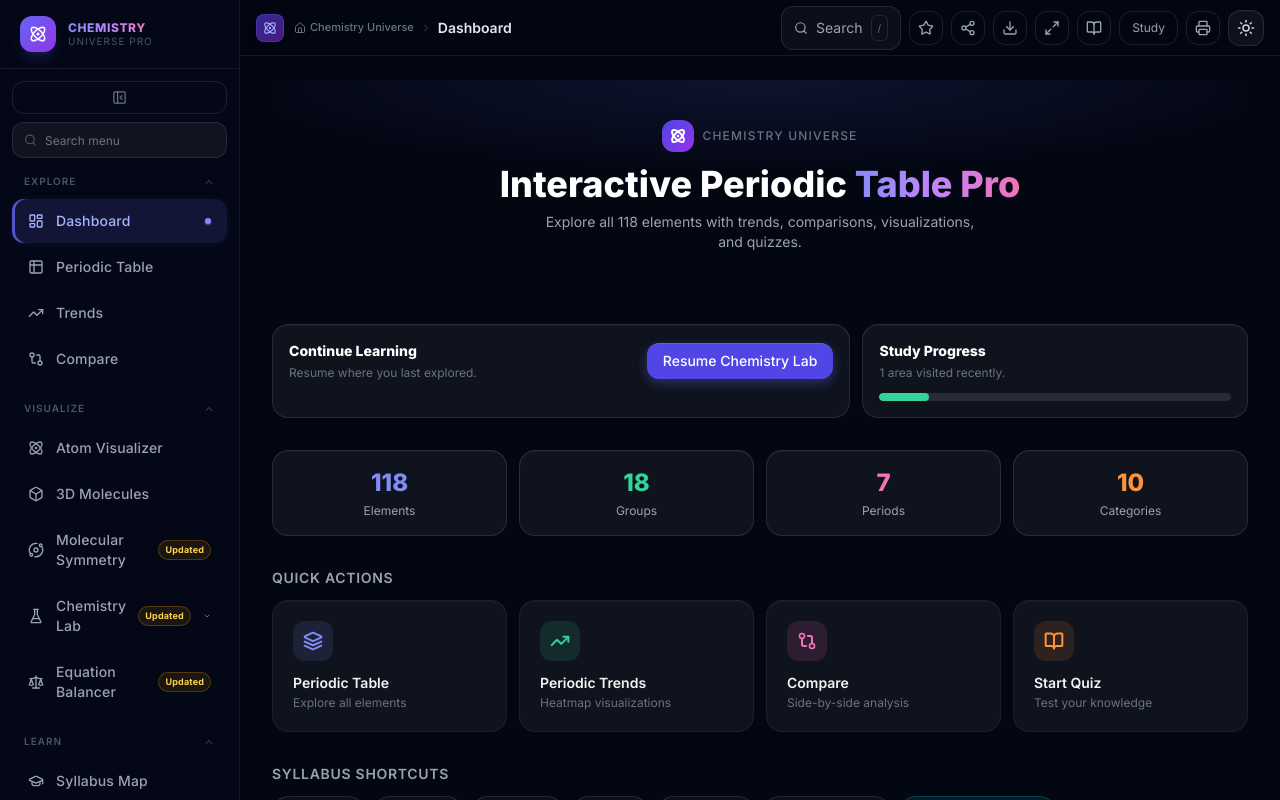
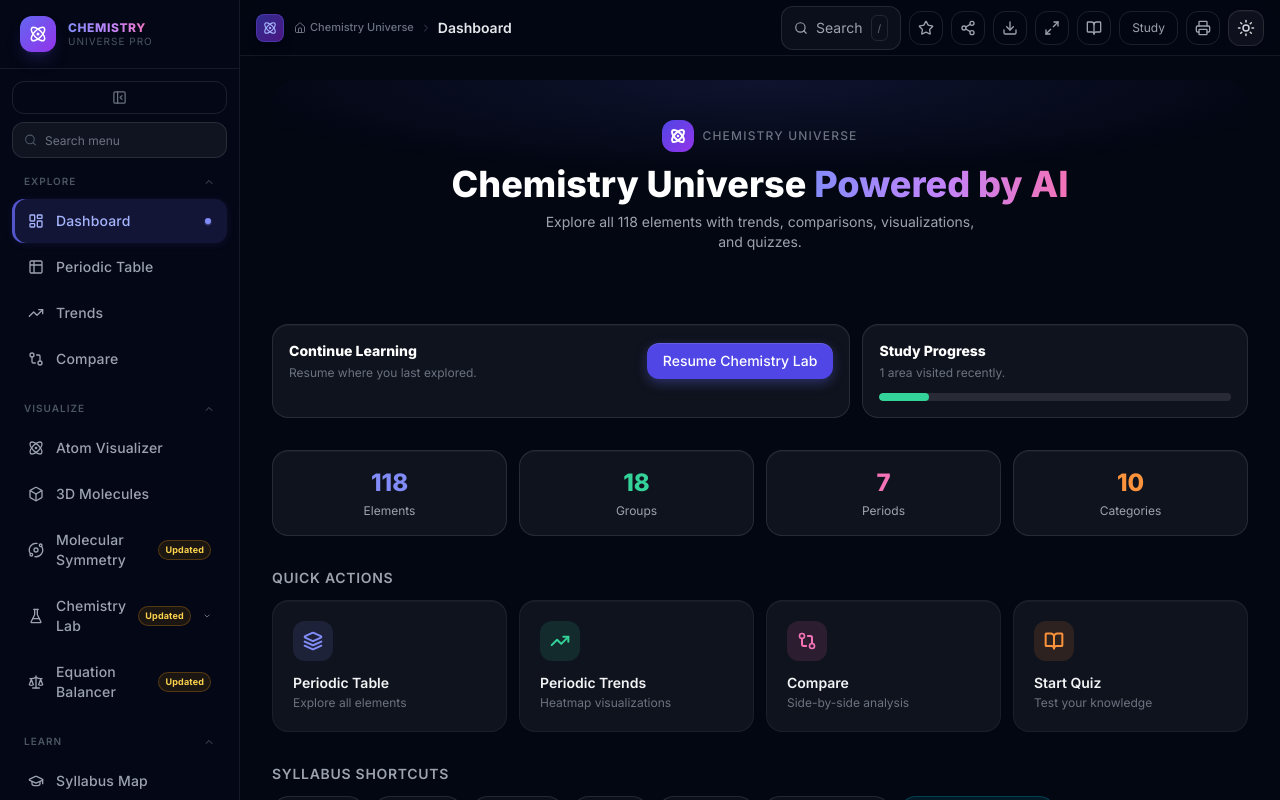
Before and after one commit to indianservers/Interactive-PeriodicTable, a React (Vite) app: page / in a window 1280 px wide. Shown: the top 800 px of the page. Built offline with nearby package versions, Linux system fonts and the light colour scheme.

Commit message:
Update dashboard hero branding

```diff
--- a/src/pages/DashboardPage.jsx
+++ b/src/pages/DashboardPage.jsx
@@ -63,8 +63,8 @@ export const DashboardPage = ({ onNavigate, onSelectElement, recentPages = [], f
           <span className="text-xs text-gray-500 font-medium uppercase tracking-widest">Chemistry Universe</span>
         </div>
         <h1 className="text-3xl md:text-4xl font-black text-white leading-tight">
-          Interactive Periodic
-          <span className="text-gradient"> Table Pro</span>
+          Chemistry Universe
+          <span className="text-gradient"> Powered by AI</span>
         </h1>
         <p className="text-gray-400 mt-2 text-sm max-w-md mx-auto">
           Explore all 118 elements with trends, comparisons, visualizations, and quizzes.
```
